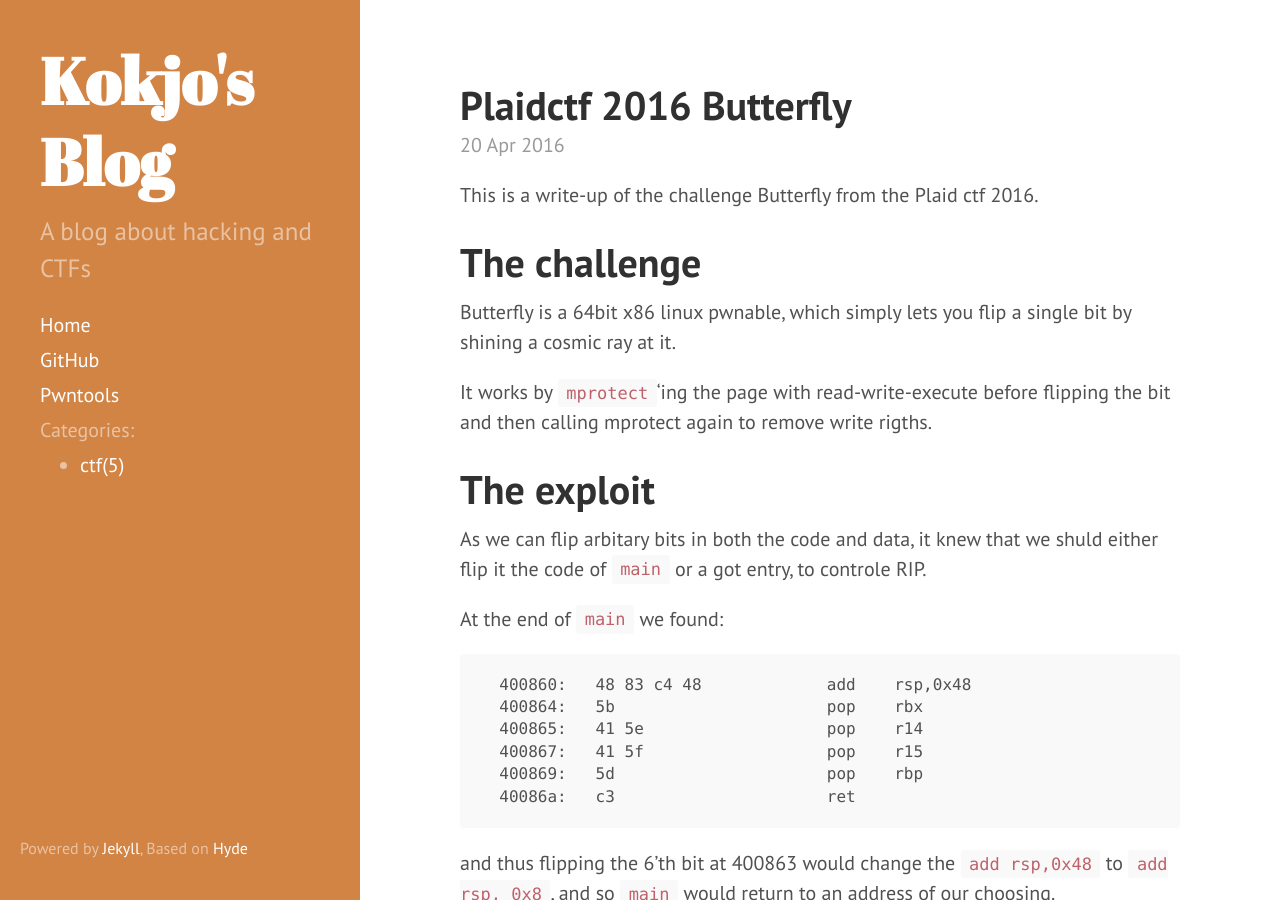
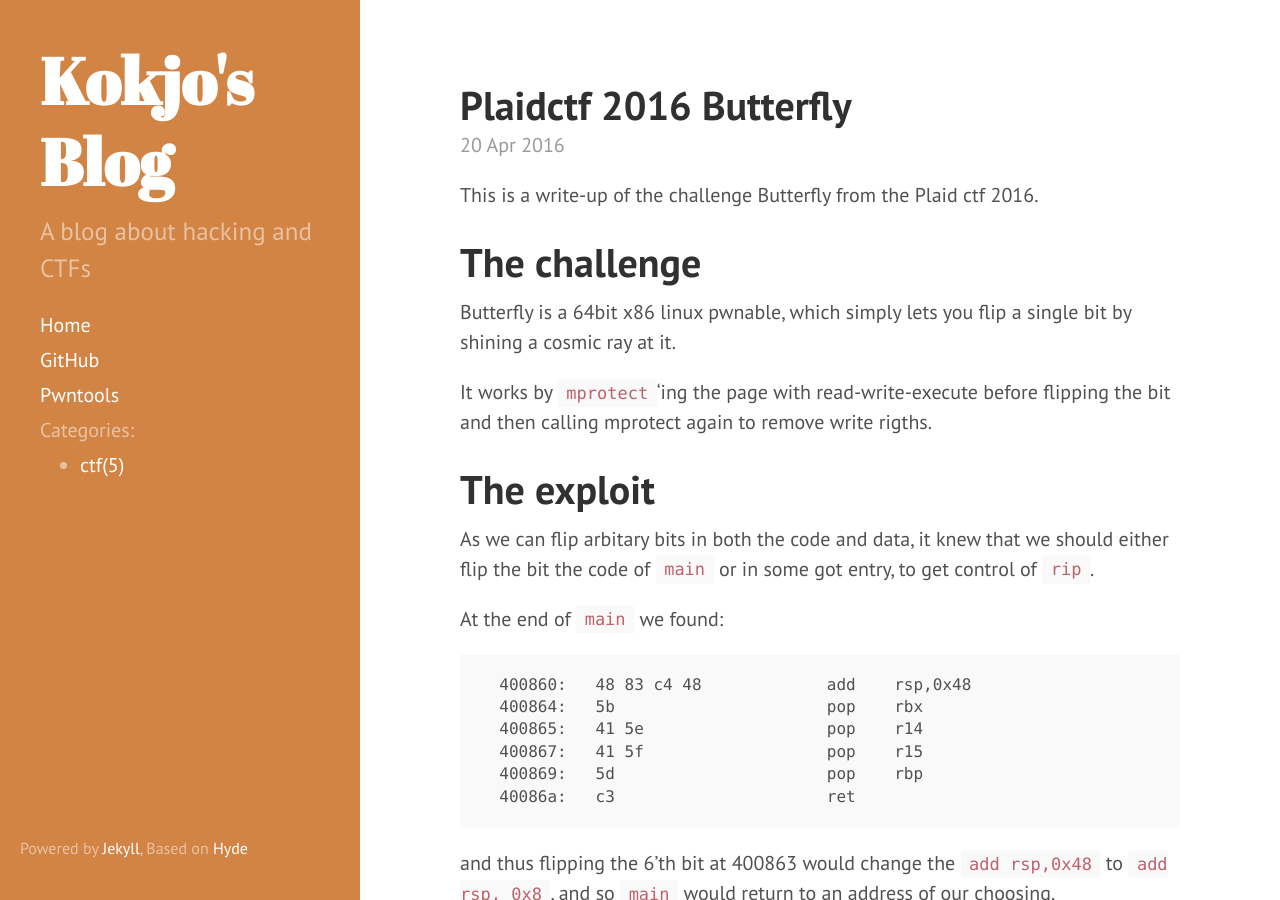
Before and after one commit to kokjo/blog, a Jekyll site: the page built from blog/_posts/2016-04-20-plaidctf-butterfly.md, in a window 1280 px wide and 900 px high. Built offline with Jekyll 4.4.1, drawn with Linux system fonts in a browser that asks for light colours; Markdown is read by kramdown in place of the engine named in the settings.

Commit message:
spelling

````diff
--- a/blog/_posts/2016-04-20-plaidctf-butterfly.md
+++ b/blog/_posts/2016-04-20-plaidctf-butterfly.md
@@ -16,10 +16,10 @@ It works by `mprotect`'ing the page with read-write-execute before flipping the
 
 # The exploit
 
-As we can flip arbitary bits in both the code and data, it knew that we shuld either flip it the code of `main` or a got entry, to controle RIP.
+As we can flip arbitary bits in both the code and data, it knew that we should either flip the bit the code of `main` or in some got entry,
+to get control of `rip`.
 
 At the end of `main` we found:
-
 ```text
   400860:   48 83 c4 48             add    rsp,0x48
   400864:   5b                      pop    rbx
````
